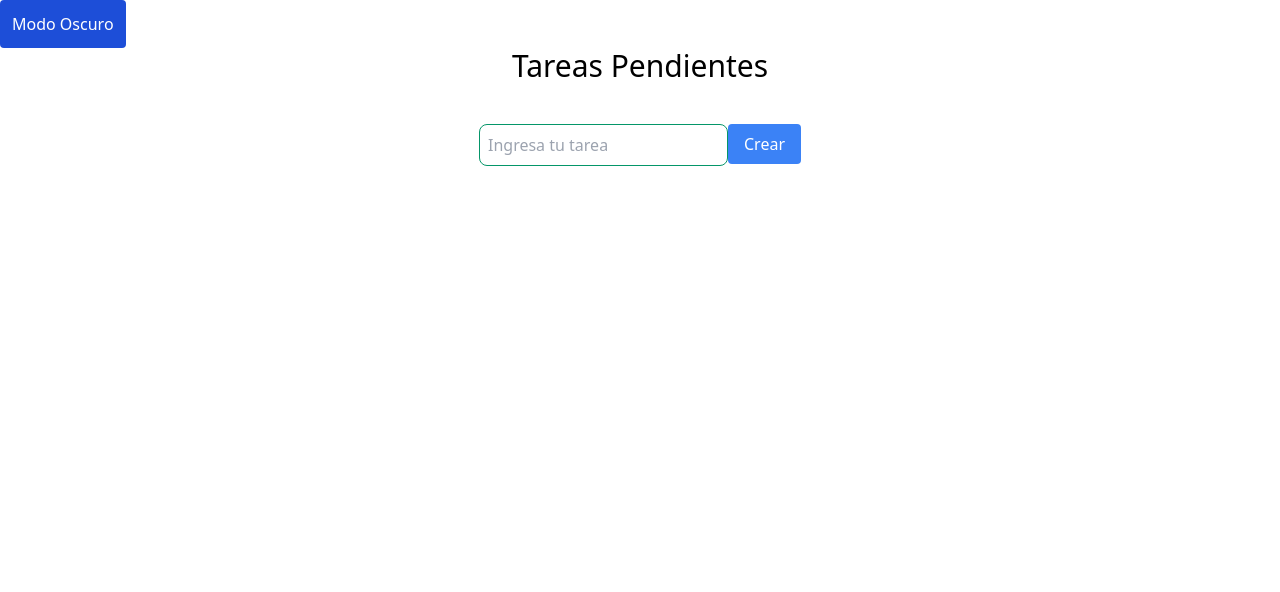
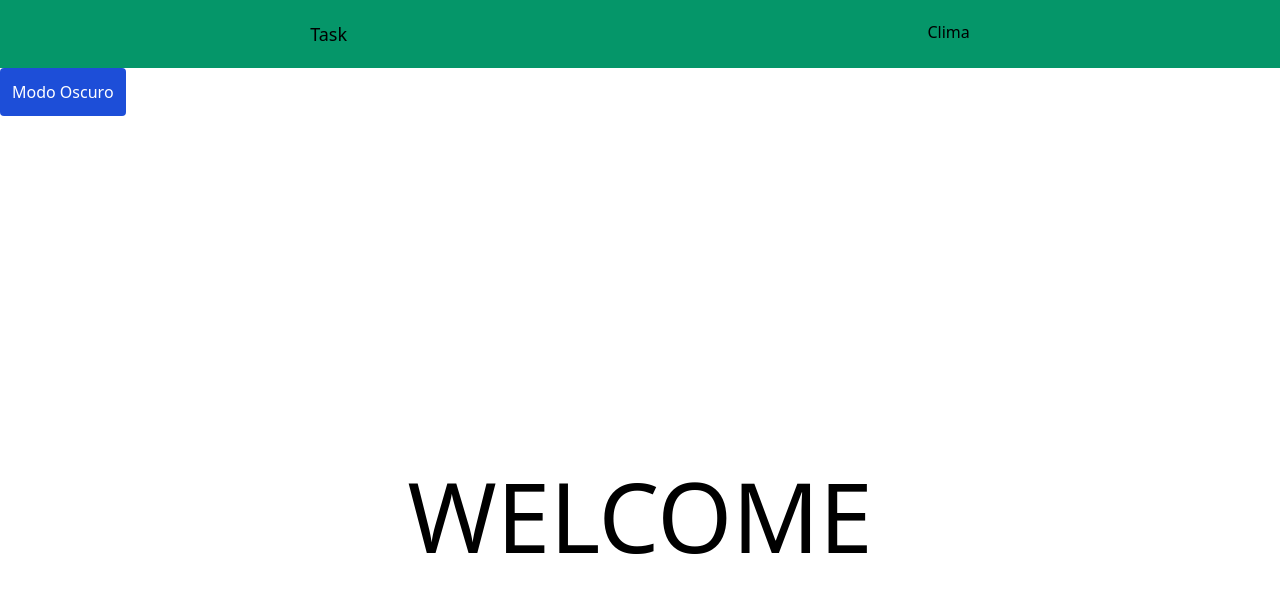
Before and after one commit to fabiandgit/proyectoAngular19, an Angular app: page / in a window 1280 px wide. Shown: the top 592 px of the page. Built offline with nearby package versions, Linux system fonts and the light colour scheme.

Commit message:
commit 5 se crea componente home y nav se ajusta el nav en la pagina home

```diff
--- a/src/app/app.component.html
+++ b/src/app/app.component.html
@@ -1,9 +1 @@
-<!-- probar button component -->
-<button
-  class="bg-blue-700 p-3 rounded text-white"
-  type="button"
-  (click)="changeMode()"
->
-  {{ isMode ? "Modo Claro" : "Modo Oscuro" }}
-</button>
-<app-todo-aplication></app-todo-aplication>
+<router-outlet></router-outlet>
--- a/src/app/app.component.ts
+++ b/src/app/app.component.ts
@@ -1,28 +1,13 @@
 import { Component } from '@angular/core';
-import { TodoAplicationComponent } from './pages/todo-aplication/todo-aplication.component';
-
-import { DarkModeService } from './services/dark-mode.service';
 // import { ButtonsComponent } from './shared/buttons/buttons.component';
 // import { ReactiveFormsModule } from '@angular/forms';
 import { FontAwesomeModule } from '@fortawesome/angular-fontawesome';
+import { RouterOutlet } from '@angular/router';
 
 @Component({
   selector: 'app-root',
-  imports: [TodoAplicationComponent, FontAwesomeModule],
+  imports: [FontAwesomeModule, RouterOutlet],
   templateUrl: './app.component.html',
   styleUrl: './app.component.css',
 })
-export class AppComponent {
-  isMode: boolean = false;
-
-  constructor(public DarkModeService: DarkModeService) {}
-
-  changeMode() {
-    this.isMode = !this.isMode;
-    if (this.isMode) {
-      this.DarkModeService.enableDarkMode();
-    } else {
-      this.DarkModeService.disableDarkMode();
-    }
-  }
-}
+export class AppComponent {}
--- a/src/app/app.routes.ts
+++ b/src/app/app.routes.ts
@@ -1,3 +1,9 @@
 import { Routes } from '@angular/router';
+import { HomeComponent } from './pages/home/home.component';
+import { TodoAplicationComponent } from './pages/todo-aplication/todo-aplication.component';
 
-export const routes: Routes = [];
+export const routes: Routes = [
+  // { path: '/', component: namecomponent }
+  { path: '', component: HomeComponent },
+  { path: 'Task', component: TodoAplicationComponent },
+];
--- /dev/null
+++ b/src/app/components/nav/nav.component.html
@@ -0,0 +1,10 @@
+<nav class="bg-emerald-600 p-5">
+  <ul class="flex justify-around">
+    <li class="text-lg">
+      <a routerLink="/Task">Task</a>
+    </li>
+    <li class="text-1sm">
+      <a routerLink="">Clima</a>
+    </li>
+  </ul>
+</nav>
--- /dev/null
+++ b/src/app/pages/home/home.component.html
@@ -0,0 +1,11 @@
+<app-nav></app-nav>
+<button
+  class="bg-blue-700 p-3 rounded text-white"
+  type="button"
+  (click)="changeMode()"
+>
+  {{ isMode ? "Modo Claro" : "Modo Oscuro" }}
+</button>
+<div class="flex items-center justify-center min-h-screen">
+  <h1 class="text-8xl">WELCOME</h1>
+</div>
--- /dev/null
+++ b/src/app/pages/home/home.component.ts
@@ -0,0 +1,24 @@
+import { Component } from '@angular/core';
+import { NavComponent } from '../../components/nav/nav.component';
+import { DarkModeService } from '../../services/dark-mode.service';
+
+@Component({
+  selector: 'app-home',
+  imports: [NavComponent],
+  templateUrl: './home.component.html',
+  styleUrl: './home.component.css',
+})
+export class HomeComponent {
+  isMode: boolean = false;
+
+  constructor(public DarkModeService: DarkModeService) {}
+
+  changeMode() {
+    this.isMode = !this.isMode;
+    if (this.isMode) {
+      this.DarkModeService.enableDarkMode();
+    } else {
+      this.DarkModeService.disableDarkMode();
+    }
+  }
+}
--- a/src/app/pages/todo-aplication/todo-aplication.component.html
+++ b/src/app/pages/todo-aplication/todo-aplication.component.html
@@ -1 +1,2 @@
+<app-nav></app-nav>
 <app-todo-app></app-todo-app>
--- a/src/app/pages/todo-aplication/todo-aplication.component.ts
+++ b/src/app/pages/todo-aplication/todo-aplication.component.ts
@@ -1,9 +1,10 @@
 import { Component } from '@angular/core';
 import { TodoAppComponent } from '../../components/Todo-Component/todo-app/todo-app.component';
+import { NavComponent } from '../../components/nav/nav.component';
 
 @Component({
   selector: 'app-todo-aplication',
-  imports: [TodoAppComponent],
+  imports: [TodoAppComponent, NavComponent],
   templateUrl: './todo-aplication.component.html',
   styleUrl: './todo-aplication.component.css',
 })
```
Also changed, not shown: src/app/components/nav/nav.component.ts (added, +10 -0 lines), src/app/components/nav/nav.component.css (added), src/app/pages/home/home.component.css (added), 2 other files (tests, documents, lock files or other folders).
